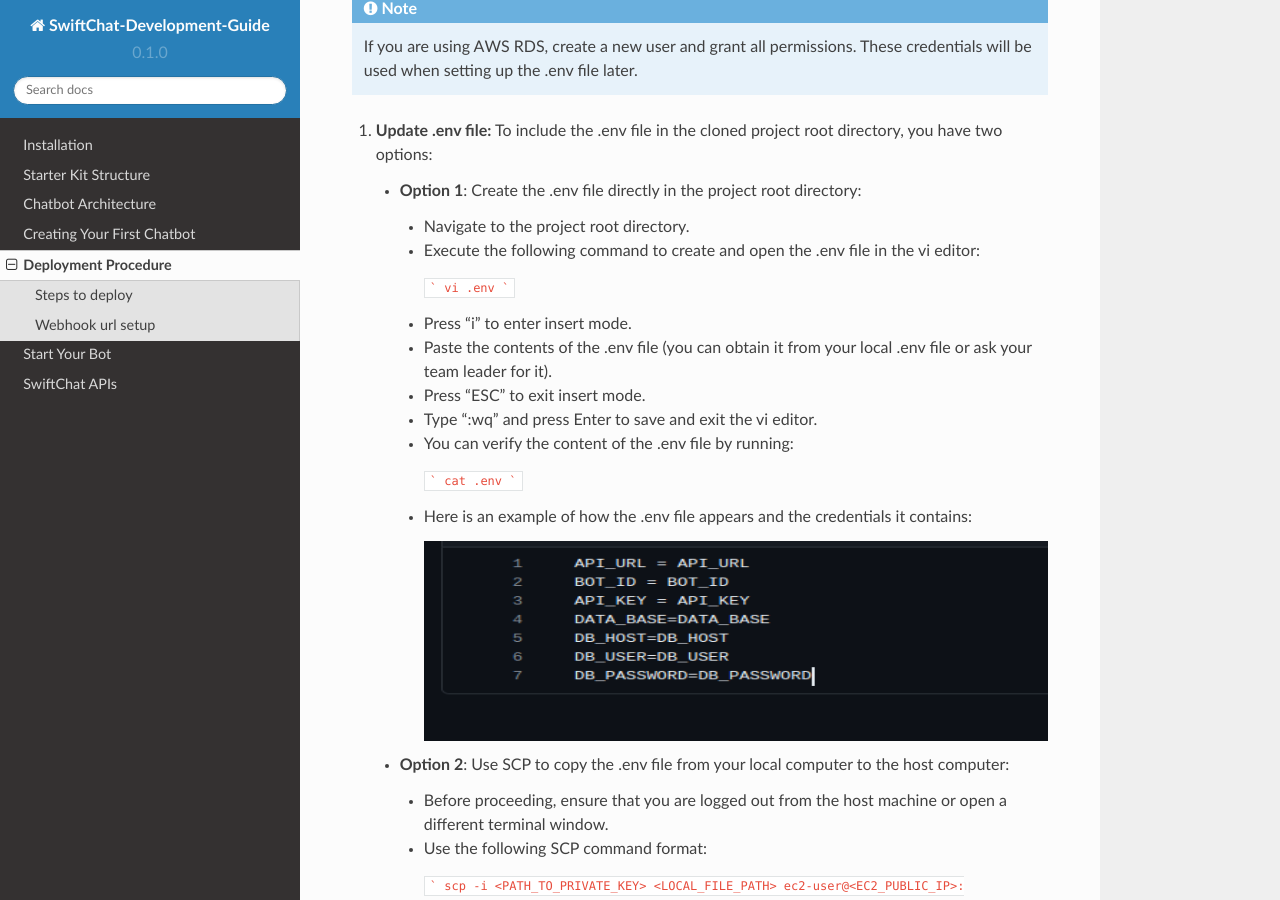
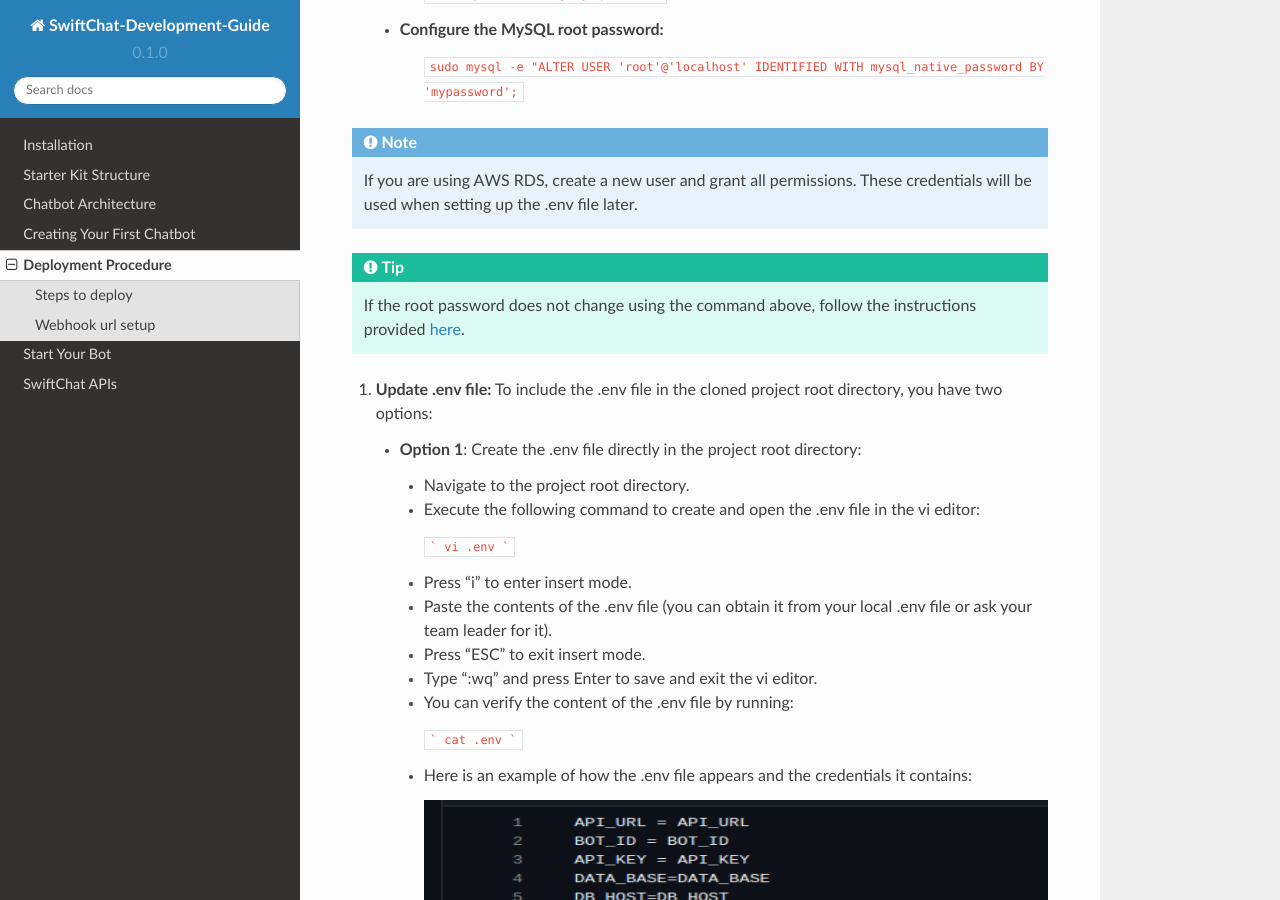
Before and after one commit to Priyanka-sharma181/Chatbot-Development-Guide, a Sphinx documentation site: the page built from docs/source/deploy.rst, in a window 1280 px wide and 900 px high, scrolled down 953 px. Built offline with Sphinx 7.4.7 and the Read the Docs theme 2.0.0, drawn with Linux system fonts in a browser that asks for light colours.

Commit message:
starter kit

```diff
--- a/docs/source/deploy.rst
+++ b/docs/source/deploy.rst
@@ -11,18 +11,20 @@
     Download the generated .pem file and store it securely on your local system. This file will be used for SSH access to the EC2 instance.
 
 2. **SSH into Instance:** Use the following command to SSH into the instance with the provided .pem file:
+
    ``ssh -i "<Your_PEM_file_name>" <Your_Host_IP_address_or_Domain_Name>``
 
 3. **To set up the necessary software components, follow these steps:**
 
    - Update and upgrade the system packages:
+      ``sudo apt update``
 
-      ``sudo apt update``
       ``sudo apt upgrade``
 
    - Install Node.js, npm, Nginx, and PM2:
 
       ``sudo apt install -y nodejs npm nginx``
+
       ``sudo npm install -g pm2``
 
    - (Optional) Install MySQL if you prefer setting up a local MySQL instance instead of using AWS RDS:
@@ -32,6 +34,9 @@
 
 .. note::
     If you are using AWS RDS, create a new user and grant all permissions. These credentials will be used when setting up the .env file later.
+
+.. tip::
+    If the root password does not change using the command above, follow the instructions provided `here <https://stackoverflow.com/questions/42421585/default-password-of-mysql-in-ubuntu-server-16-04>`_.
 
 
 1. **Update .env file:** To include the .env file in the cloned project root directory, you have two options:
```
